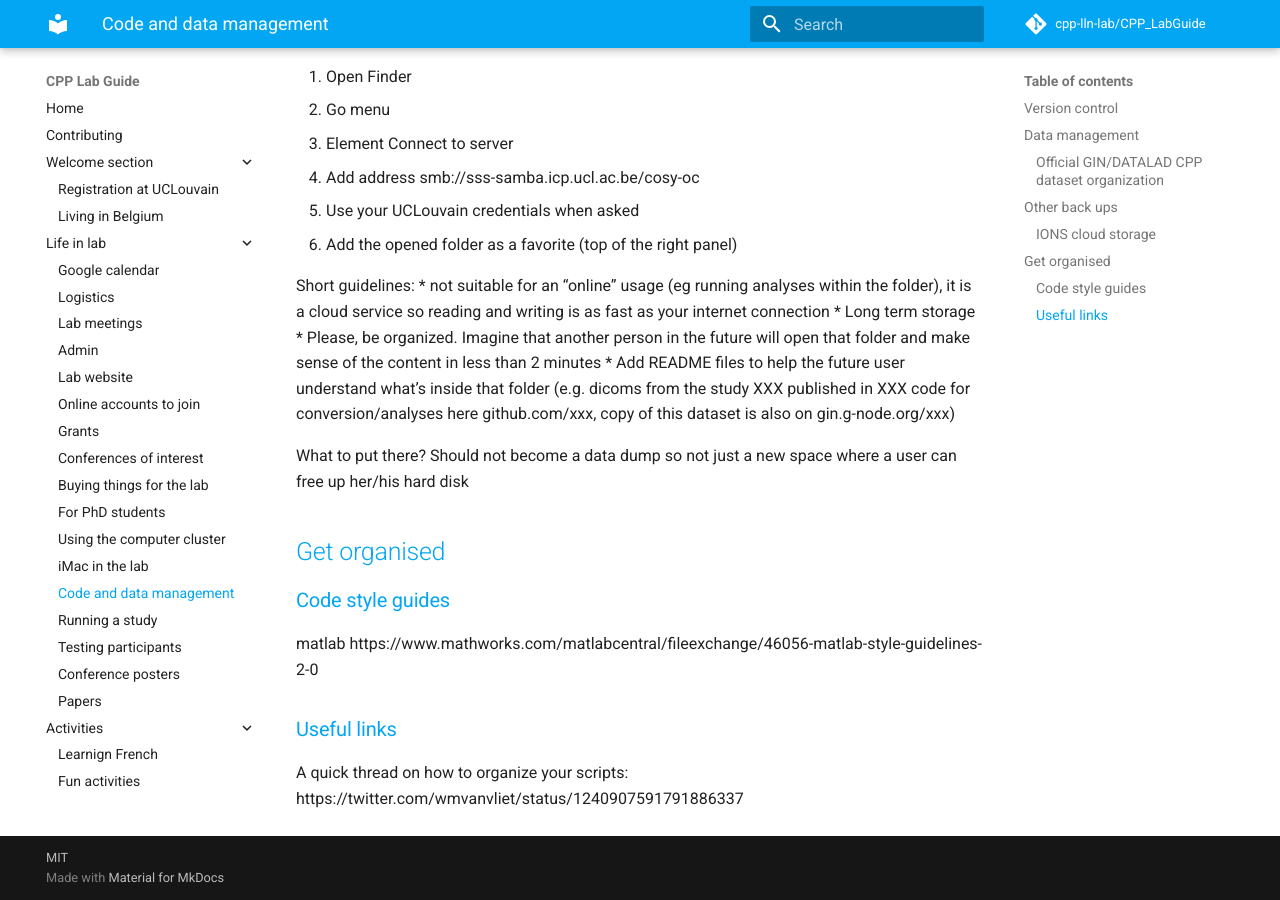
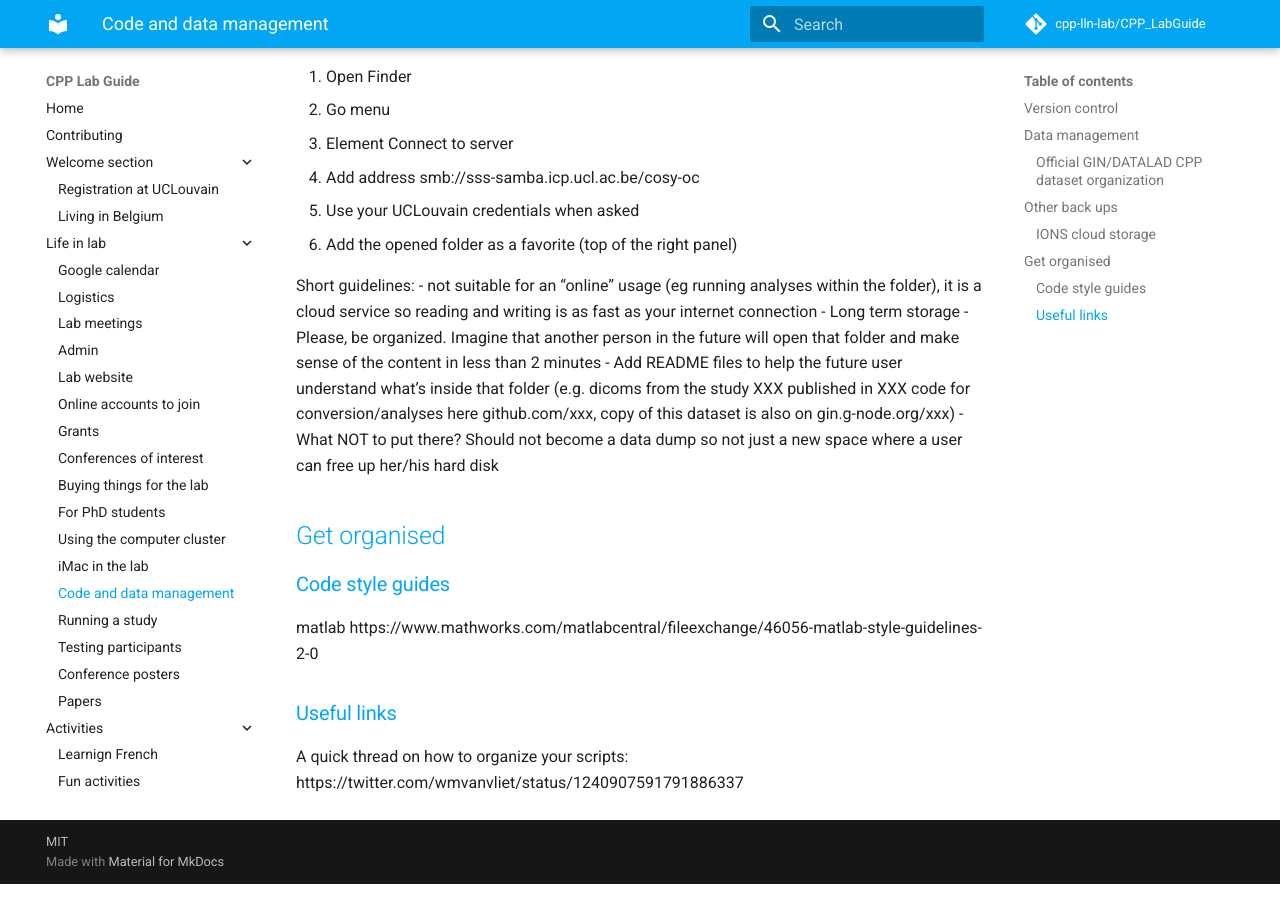
Before and after one commit to cpp-lln-lab/CPP_LabGuide, an MkDocs documentation site: the page built from doc/code_and_data_management.md, in a window 1280 px wide and 900 px high, scrolled down 1359 px. Built offline with MkDocs 1.6.1 and Material for MkDocs 9.7.7, drawn with Linux system fonts in a browser that asks for light colours; comment, search, counter and statistics services are not loaded.

Commit message:
Update code_and_data_management.md

```diff
--- a/doc/code_and_data_management.md
+++ b/doc/code_and_data_management.md
@@ -66,12 +66,11 @@
 
 
 Short guidelines:
-* not suitable for an “online” usage (eg running analyses within the folder), it is a cloud service so reading and writing is as fast as your internet connection
-* Long term storage
-* Please, be organized. Imagine that another person in the future will open that folder and make sense of the content in less than 2 minutes
-* Add README files to help the future user understand what’s inside that folder (e.g. dicoms from the study XXX published in XXX code for conversion/analyses here github.com/xxx, copy of this dataset is also on gin.g-node.org/xxx)
-
-What to put there? Should not become a data dump so not just a new space where a user can free up her/his hard disk
+- not suitable for an “online” usage (eg running analyses within the folder), it is a cloud service so reading and writing is as fast as your internet connection
+- Long term storage
+- Please, be organized. Imagine that another person in the future will open that folder and make sense of the content in less than 2 minutes
+- Add README files to help the future user understand what’s inside that folder (e.g. dicoms from the study XXX published in XXX code for conversion/analyses here github.com/xxx, copy of this dataset is also on gin.g-node.org/xxx)
+- What NOT to put there? Should not become a data dump so not just a new space where a user can free up her/his hard disk
 
 
 
```
